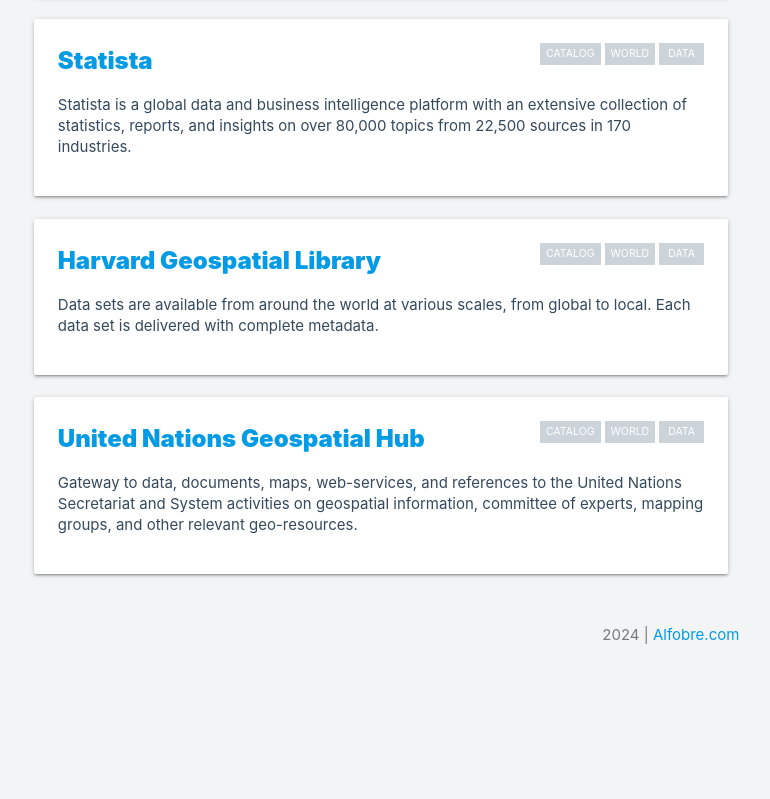
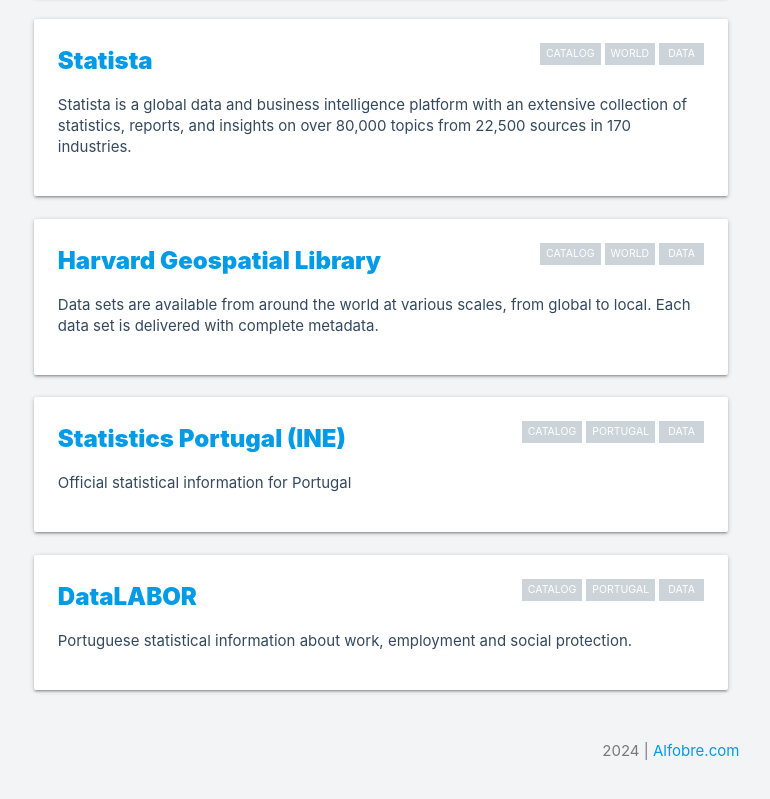
Before and after one commit to projetoalfobre/a-gispicks, a plain HTML site: page index.html in a window 1280 px wide. Shown: the part 5334-6133 px from the top of the page, without its empty margins (259-1029 px from the left). Drawn offline with nearby package versions, Linux system fonts and the light colour scheme; a script that the page names is missing.

Commit message:
Update index.html

```diff
--- a/index.html
+++ b/index.html
@@ -456,16 +456,25 @@ Geospatial Library </a></span>
       </div>
     </figure>
 
-    <figure class="re col s12 m12 l12 picture-item" data-groups='["data","world","catalog"]' data-date-created="2024-11-27" data-title="United Nations Geospatial Hub">
+    <figure class="re col s12 m12 l12 picture-item" data-groups='["data","portugal","catalog"]' data-date-created="2024-11-27" data-title="Statistics Portugal">
       <div class="smallfix">
         <div class="card-content">
-        <div class="card-action"><span class="badge">Data</span> <span class="badge">World</span> <span class="badge">Catalog</span>  </div>
-          <span class="card-title"><a href="https://hgl.harvard.edu/" target="_blank" >United Nations Geospatial Hub </a></span>
-          <p>Gateway to data, documents, maps, web-services, and references to the United Nations Secretariat and System activities on geospatial information, committee of experts, mapping groups, and other relevant geo-resources. </p>
+        <div class="card-action"><span class="badge">Data</span> <span class="badge">Portugal</span> <span class="badge">Catalog</span>  </div>
+          <span class="card-title"><a href="https://cse.ine.pt/xportal/xmain?xpid=INE&xpgid=ine_main" target="_blank" >Statistics Portugal (INE)</a></span>
+          <p>Official statistical information for Portugal</p>
         </div>
       </div>
     </figure>
 
+    <figure class="re col s12 m12 l12 picture-item" data-groups='["data","portugal","catalog"]' data-date-created="2024-11-27" data-title="DataLABOR">
+      <div class="smallfix">
+        <div class="card-content">
+        <div class="card-action"><span class="badge">Data</span> <span class="badge">Portugal</span> <span class="badge">Catalog</span>  </div>
+          <span class="card-title"><a href="https://datalabor.pt/data/1Kte1qsT5pk" target="_blank" >DataLABOR</a></span>
+          <p>Portuguese statistical information about work, employment and social protection. </p>
+        </div>
+      </div>
+    </figure>
 
   </div>
 </div>
```
